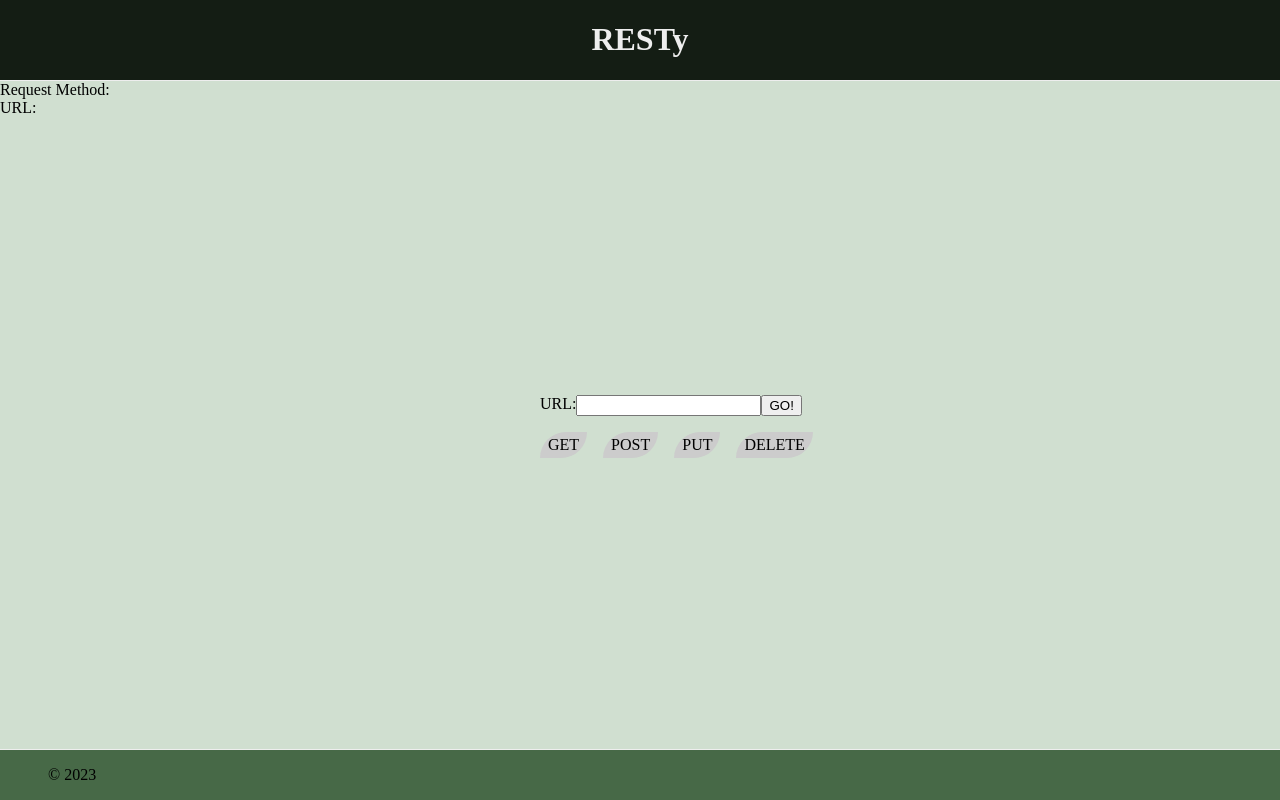
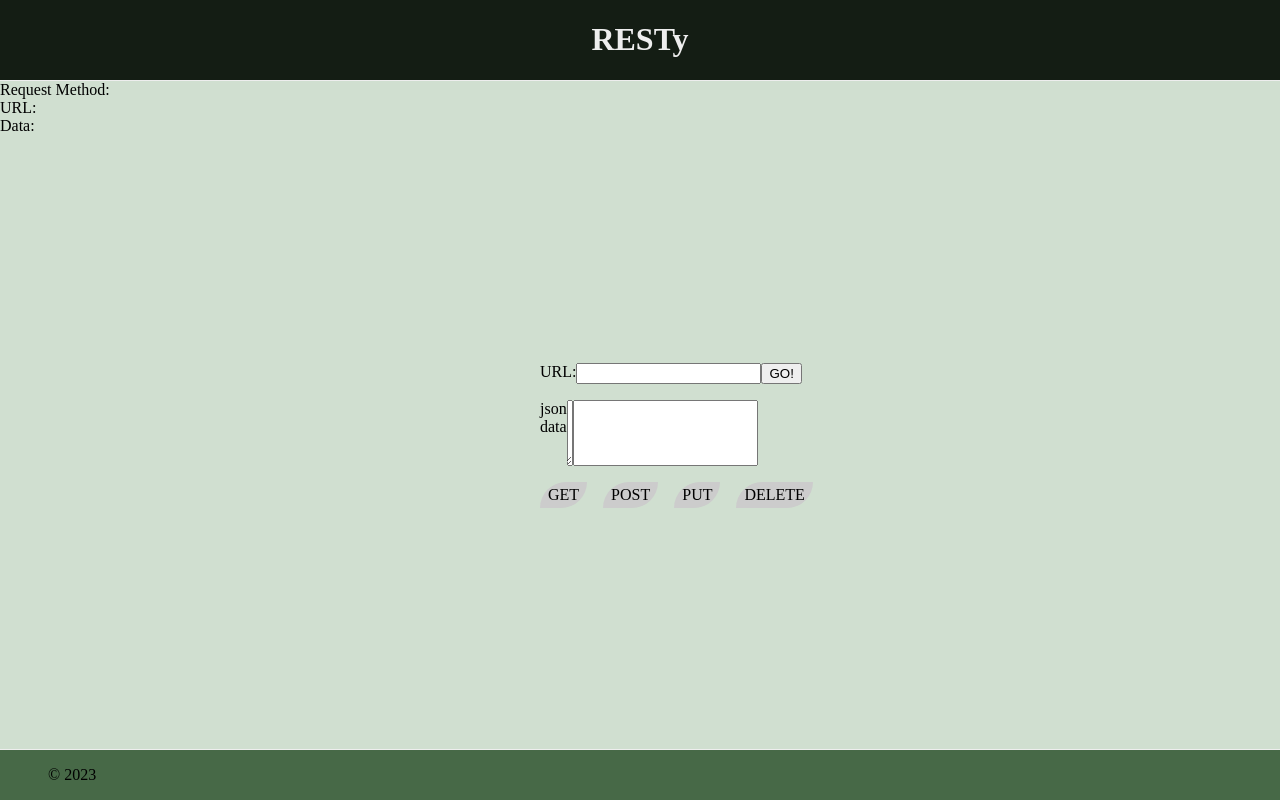
Before and after one commit to Jrc2855/resty, a React (Create React App) app: page / in a window 1280 px wide. Built offline with nearby package versions, Linux system fonts and the light colour scheme; no server answers.

Commit message:
fixed typo

```diff
--- a/src/App.jsx
+++ b/src/App.jsx
@@ -14,7 +14,7 @@ function App() {
   useEffect(() => {
     console.log('Component Mounted');
     async function getData() {
-      let response = await axios.get('');
+      let response = await axios.get(requestParams);
       setData(response.data.results);
     }
     getData();
@@ -33,6 +33,7 @@ function App() {
       <Header />
       <div>Request Method: {requestParams.method}</div>
       <div>URL: {requestParams.url}</div>
+      <div>Data: {requestParams.json}</div>
       <Form handleApiCall={callApi} />
       <Results data={data} loading={loading}/>
       <Footer />
--- a/src/Components/Form/index.jsx
+++ b/src/Components/Form/index.jsx
@@ -4,11 +4,13 @@ import './Form.scss';
 function Form(props) {
   const [method, setMethod] = useState('');
   const [url, setUrl] = useState('');
+  const [json, setJson] = useState({});
   let handleSubmit = e => {
     e.preventDefault();
     const formData = {
       method,
       url,
+      json,
     };
     props.handleApiCall(formData);
   }
@@ -20,9 +22,10 @@ function Form(props) {
           <input name='url' type='text' onChange={(event) => setUrl(event.target.value)} />
           <button type="submit">GO!</button>
         </label>
-        {/* <label>json data
+        <label>json data
           <textarea rows="4" cols="50" />
-        </label> */}
+          <input name='url' type='text' onChange={(event) => setJson(event.target.value)} />
+        </label>
         <label className="methods">
           <span id="get" onClick={() => setMethod('GET')}>GET</span>
           <span id="post" onClick={() => setMethod('POST')}>POST</span>
```
